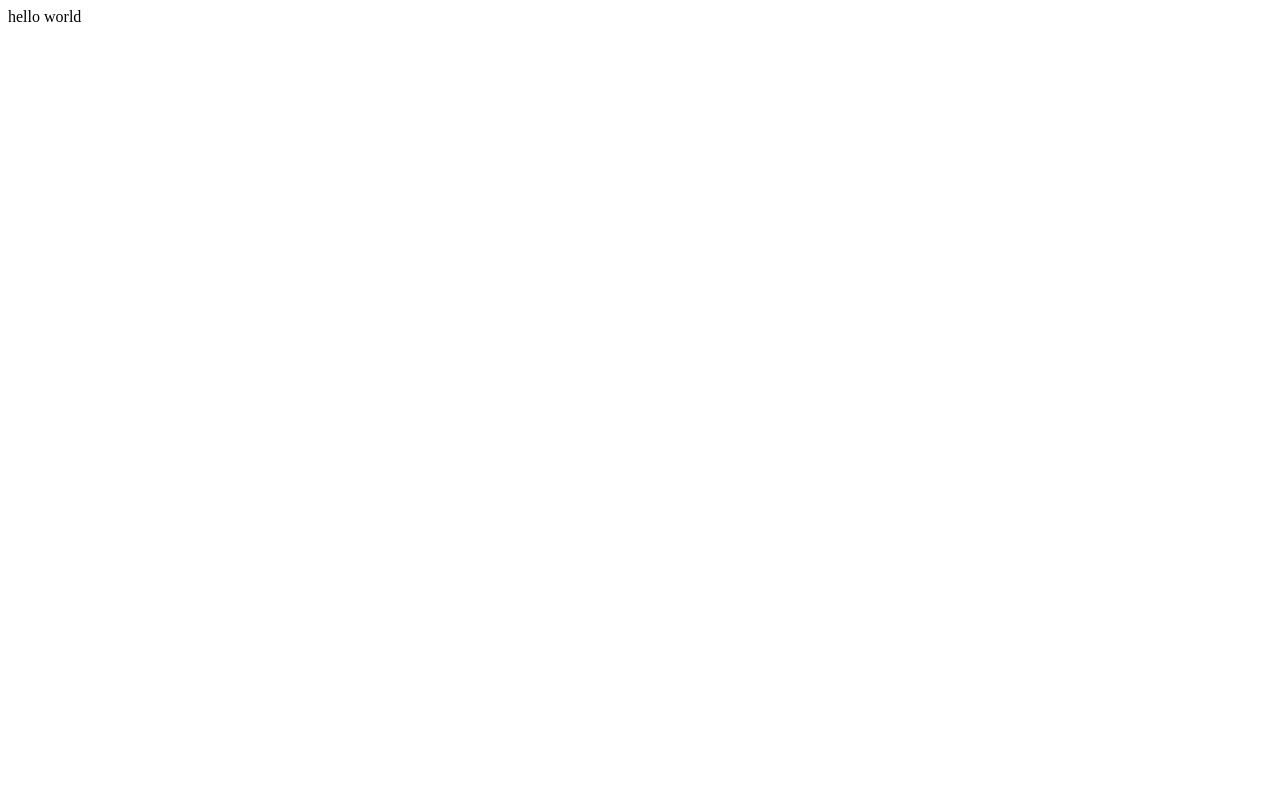
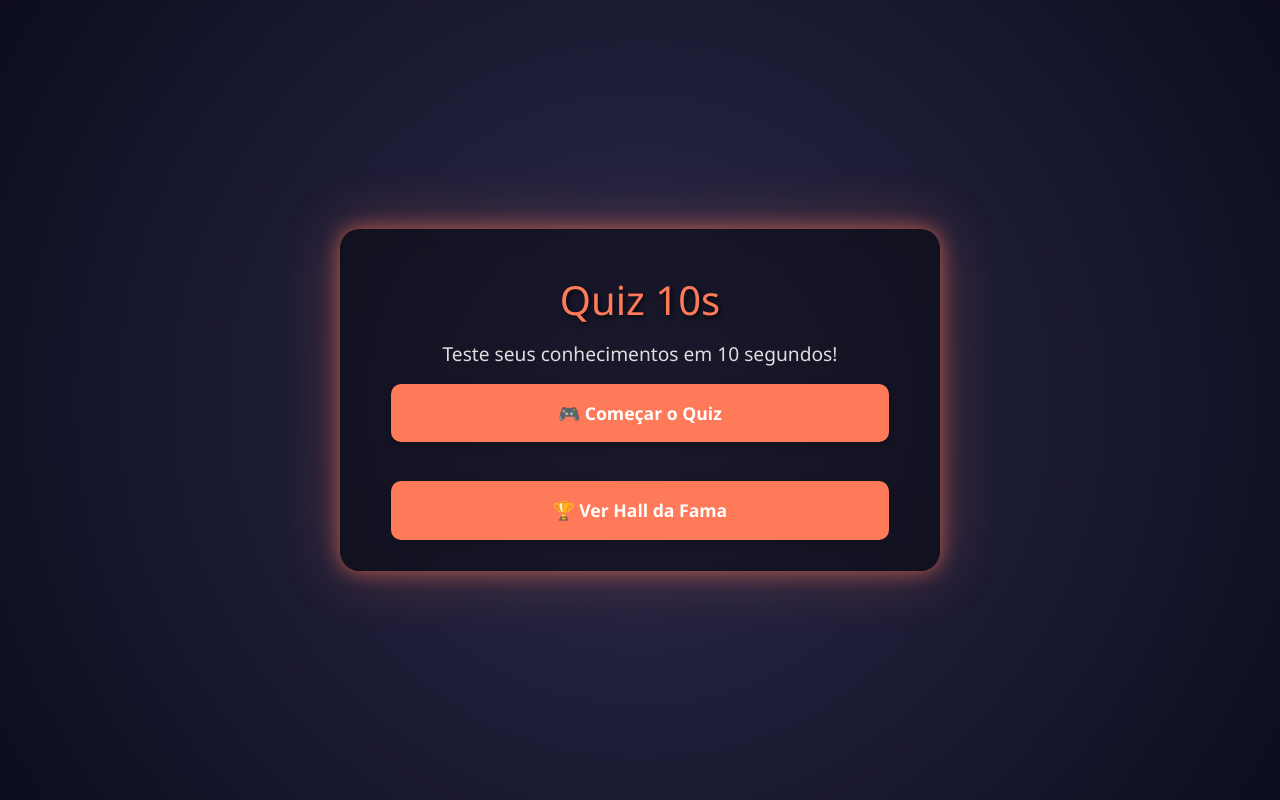
Before and after one commit to adrianopedro21/Quiz, a plain HTML site: page index.html in a window 1280 px wide. Drawn offline with nearby package versions, Linux system fonts and the light colour scheme.

Commit message:
Update index.html

```diff
--- a/index.html
+++ b/index.html
@@ -1 +1,115 @@
-<p>hello world</p>
+<!DOCTYPE html>
+<html lang="pt-br">
+<head>
+  <meta charset="UTF-8">
+  <title>🎉 Bem-vindo ao Quiz 10s!</title>
+  <link href="https://cdn.jsdelivr.net/npm/bootstrap@5.3.0/dist/css/bootstrap.min.css" rel="stylesheet">
+  <style>
+    body {
+      margin: 0;
+      padding: 0;
+      background: radial-gradient(circle at center, #2C2A4A, #0d0d1f);
+      background-size: cover;
+      color: #F1F1F1;
+      min-height: 100vh;
+      animation: pulsar 10s infinite ease-in-out;
+      font-family: 'Segoe UI', Tahoma, Geneva, Verdana, sans-serif;
+    }
+
+    @keyframes pulsar {
+      0%, 100% { background-color: #2C2A4A; }
+      50% { background-color: #1a1a33; }
+    }
+
+    .card {
+      background: rgba(0, 0, 0, 0.4);
+      backdrop-filter: blur(10px);
+      border-radius: 20px;
+      padding: 30px 50px; /* menos padding vertical */
+      box-shadow: 0 0 20px rgba(255, 122, 89, 0.6), 0 0 60px rgba(255, 122, 89, 0.3);
+      animation: entrada 1.5s ease-out;
+      max-width: 600px;
+      width: 100%;
+      max-height: 600px; /* limita a altura máxima */
+      height: auto; /* permite altura adaptável */
+    }
+
+    @keyframes entrada {
+      from { opacity: 0; transform: translateY(-50px); }
+      to { opacity: 1; transform: translateY(0); }
+    }
+
+    .btn-start {
+      background-color: #FF7A59;
+      color: #fff;
+      padding: 15px 20px;
+      border-radius: 10px;
+      text-align: center;
+      cursor: pointer;
+      font-size: 1.1rem;
+      font-weight: 600;
+      box-shadow: 0 4px 8px rgba(0, 0, 0, 0.2);
+      transition: transform 0.3s, background-color 0.3s;
+      margin-top: 15px;
+    }
+
+    .btn-start:hover {
+      background-color: rgba(255, 255, 255, 0.15);
+      color: #fff;
+      transform: scale(1.05);
+      box-shadow: 0 0 10px rgba(255, 255, 255, 0.2);
+    }
+
+    .btn-start:active {
+      transform: scale(0.98);
+    }
+
+    h1 {
+      font-size: 2.5rem;
+      color: #FF7A59;
+      text-shadow: 2px 2px 5px rgba(0,0,0,0.8);
+      margin: 0;
+    }
+
+    p {
+      font-size: 1.2rem;
+      color: #ddd;
+      margin: 0;
+    }
+
+    .titulo-container {
+      display: flex;
+      flex-direction: column;
+      justify-content: center;
+      height: 80px; /* altura entre topo do card e subtítulo */
+    }
+  </style>
+</head>
+<body>
+  <div class="container d-flex justify-content-center align-items-center vh-100">
+    <div class="card text-center">
+      <div class="titulo-container">
+        <h1>Quiz 10s</h1>
+      </div>
+      <p>Teste seus conhecimentos em 10 segundos!</p>
+      <a href="/quiz" class="btn btn-start" target="content" onclick="handleClick()">🎮 Começar o Quiz</a><br>
+      <a href="/hall-da-fama" class="btn btn-start" target="content" onclick="handleClick()">🏆 Ver Hall da Fama</a>
+    </div>
+  </div>
+
+  <!-- Som de clique -->
+  <audio id="click-sound" src="/static/audio/click.mp3"></audio>
+  <script>
+    const clickSound = document.getElementById("click-sound");
+
+    function playClickSound() {
+      clickSound.currentTime = 0;
+      clickSound.play().catch(() => {});
+    }
+
+    function handleClick() {
+      playClickSound();
+    }
+  </script>
+</body>
+</html>
```
